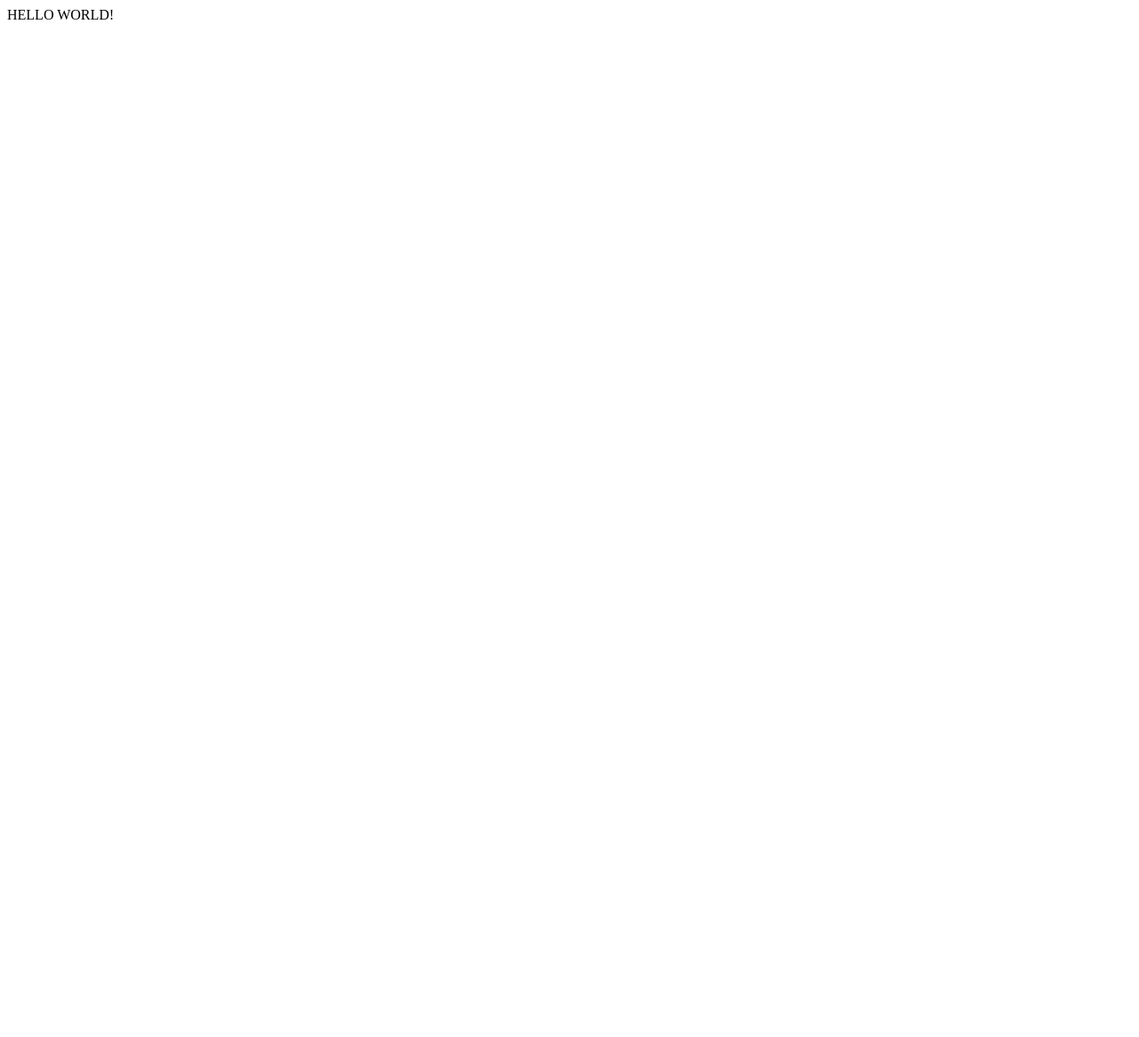
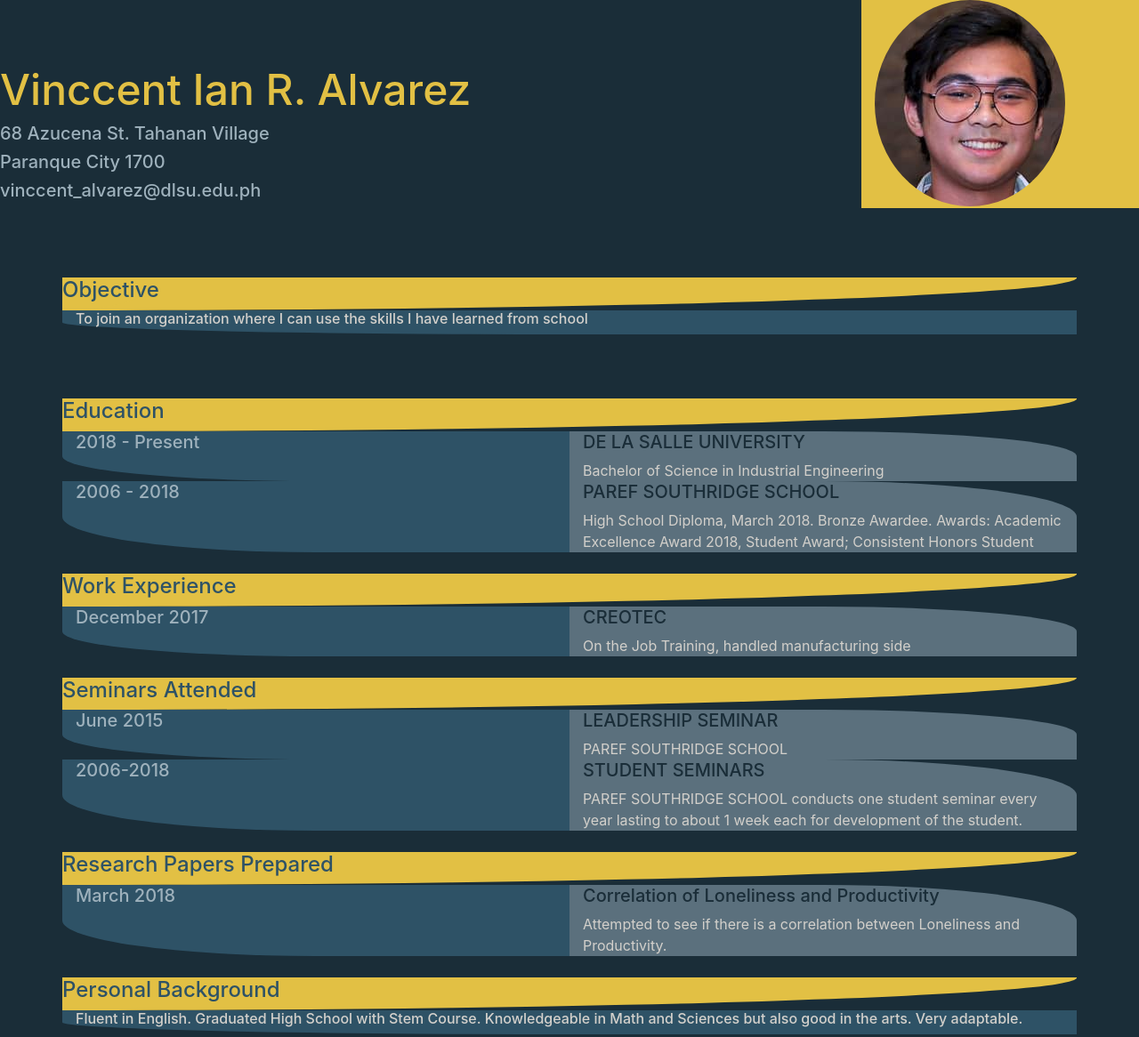
Before and after one commit to vinccentalvarez/vinccentalvarez.github.io, a plain HTML site: page index.html in a window 1280 px wide. Shown: the whole page at 89% size. Before the commit the page ends 800 px from the top, so only its background shows below. Drawn offline with nearby package versions, Linux system fonts and the light colour scheme.

Commit message:
Initial commit

```diff
--- a/index.html
+++ b/index.html
@@ -1,10 +1,172 @@
 <html>
-    <head>
-        <title>Vinccent Ian Alvarez</title>
-    </head>
-    <body>
 
-            HELLO WORLD!
+<head>
 
-    </body>
+    <link rel="stylesheet" href="https://stackpath.bootstrapcdn.com/bootstrap/4.2.1/css/bootstrap.min.css" integrity="sha384-GJzZqFGwb1QTTN6wy59ffF1BuGJpLSa9DkKMp0DgiMDm4iYMj70gZWKYbI706tWS" crossorigin="anonymous">
+
+    <link rel="stylesheet" href="style.css">
+    <title> Vinccent Alvarez </title>
+
+</head>
+
+<body>
+
+
+    <div class="container">
+        <div class="row fixed-top">
+            <div id="Header" class="col">
+                <br>
+                <br>
+                <br>
+
+                <h1>Vinccent Ian R. Alvarez</h1>
+
+                <h5>68 Azucena St. Tahanan Village </h5>
+                <h5> Paranque City 1700 </h5>
+                <h5> vinccent_alvarez@dlsu.edu.ph</h5>
+
+            </div>
+            <div id="ID" class="col-3">
+                <a href="https://www.y8.com">
+                    <img class="picture" src="Photo.PNG">
+                </a>
+            </div>
+        </div>
+
+        <br>
+        <br>
+        <br>
+
+        <div id="Objective" class="row">
+            <section id="Objective">
+                <h4>Objective</h4>
+            </section>
+        </div>
+
+        <div class="row">
+            <div id="Left" class="col">
+                <h6>To join an organization where I can use the skills I have learned from school</h6>
+            </div>
+        </div>
+        <br>
+        <br>
+        <br>
+
+        <div id="top" class="row">
+            <h4>Education</h4>
+        </div>
+
+        <div class="row">
+
+            <div id="Left" class="col">
+                <h5>2018 - Present</h5>
+            </div>
+            <div id="Right" class="col">
+
+                <h5 class="Right">DE LA SALLE UNIVERSITY</h5>
+                Bachelor of Science in Industrial Engineering
+
+            </div>
+        </div>
+
+        <div class="row">
+            <div id="Left" class="col">
+                <h5>2006 - 2018</h5>
+            </div>
+            <div id="Right" class="col">
+
+                <h5 class="Right">PAREF SOUTHRIDGE SCHOOL</h5>
+                High School Diploma, March 2018. Bronze Awardee. Awards: Academic Excellence Award 2018, Student Award; Consistent Honors Student
+            </div>
+        </div>
+
+        <br>
+
+
+        <div id="top" class="row">
+            <h4>Work Experience</h4>
+        </div>
+
+        <div class="row">
+
+            <div id="left" class="col">
+                <h5> December 2017</h5>
+            </div>
+            <div id="Right" class="col">
+
+                <h5 class="Right">CREOTEC</h5>
+                On the Job Training, handled manufacturing side
+
+            </div>
+        </div>
+
+        <br>
+
+        <div id="top" class="row">
+            <h4>Seminars Attended</h4>
+        </div>
+
+        <div class="row">
+
+            <div id="left" class="col">
+                <h5> June 2015</h5>
+            </div>
+            <div id="Right" class="col">
+
+                <h5 class="Right">LEADERSHIP SEMINAR</h5>
+                PAREF SOUTHRIDGE SCHOOL
+
+            </div>
+        </div>
+
+        <div class="row">
+
+            <div id="Left" class="col">
+                <h5>2006-2018</h5>
+            </div>
+            <div id="Right" class="col">
+
+                <h5 class="Right">STUDENT SEMINARS</h5>
+                PAREF SOUTHRIDGE SCHOOL conducts one student seminar every year lasting to about 1 week each for development of the student.
+
+            </div>
+        </div>
+
+        <br>
+
+        <div id="top" class="row">
+            <h4>Research Papers Prepared</h4>
+        </div>
+
+        <div class="row">
+            <div id="Left" class="col">
+                <h5>March 2018</h5>
+            </div>
+            <div id="Right" class="col">
+
+                <h5 class="Right">Correlation of Loneliness and Productivity</h5>
+                Attempted to see if there is a correlation between Loneliness and Productivity.
+
+            </div>
+        </div>
+
+        <br>
+
+        <div id="top" class="row">
+            <h4>Personal Background</h4>
+        </div>
+
+        <div class="row">
+            <div id="Left" class="col">
+                <h6>Fluent in English. Graduated High School with Stem Course. Knowledgeable in Math and Sciences but also good in the arts. Very adaptable. </h6>
+            </div>
+
+        </div>
+
+    </div>
+
+
+
+</body>
+
 </html>
--- /dev/null
+++ b/style.css
@@ -0,0 +1,63 @@
+h1 {
+    font-size: 3em;
+    color: #E2C044;
+}
+
+h5 {
+    color: #9EB1Bc;
+}
+
+h4 {
+    color: #2E5266;
+}
+
+body {
+    background-color:#1A2D38;
+    margin-top:15em;
+    margin-bottom: 20em;
+}
+
+#Header{
+    background-color: #1A2D38;
+}
+
+#top{
+    background-color:#E2C044;
+    border-bottom-right-radius: 100%;
+
+}
+
+#Left{
+    background-color:#2E5266;
+    border-bottom-left-radius: 50%;
+}
+
+body {
+    color:#D3D0CB;
+}
+
+#Right {
+    background-color: #5B707D;
+     border-top-right-radius: 50%;
+}
+
+#ID {
+   background-color:#E2C044;
+
+
+}
+
+.picture {
+    border-radius: 50%;
+}
+
+.Right {
+    color:#1A2D38;
+
+
+}
+#Objective {
+        background-color:#E2C044;
+    border-bottom-right-radius: 100%;
+
+}
```
Also changed, not shown: Photo.PNG (added), 1 other file.
